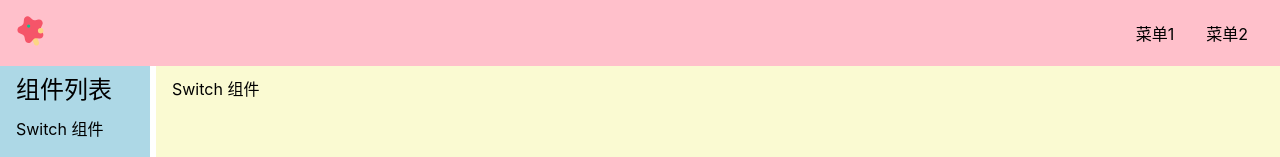
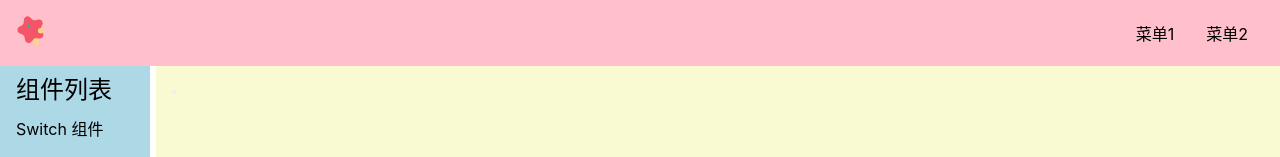
Before and after one commit to EvelynWXY/jelly-ui, a Vue app: page /#/doc/switch in a window 1280 px wide. Shown: the top 157 px of the page. Built offline with nearby package versions, Linux system fonts and the light colour scheme.

Commit message:
Switch 组件添加 HTML

```diff
--- a/src/libs/Switch.vue
+++ b/src/libs/Switch.vue
@@ -1,5 +1,5 @@
 <template>
     <div>
-        Switch 组件
+        <button><span></span></button>
     </div>
 </template>
```
